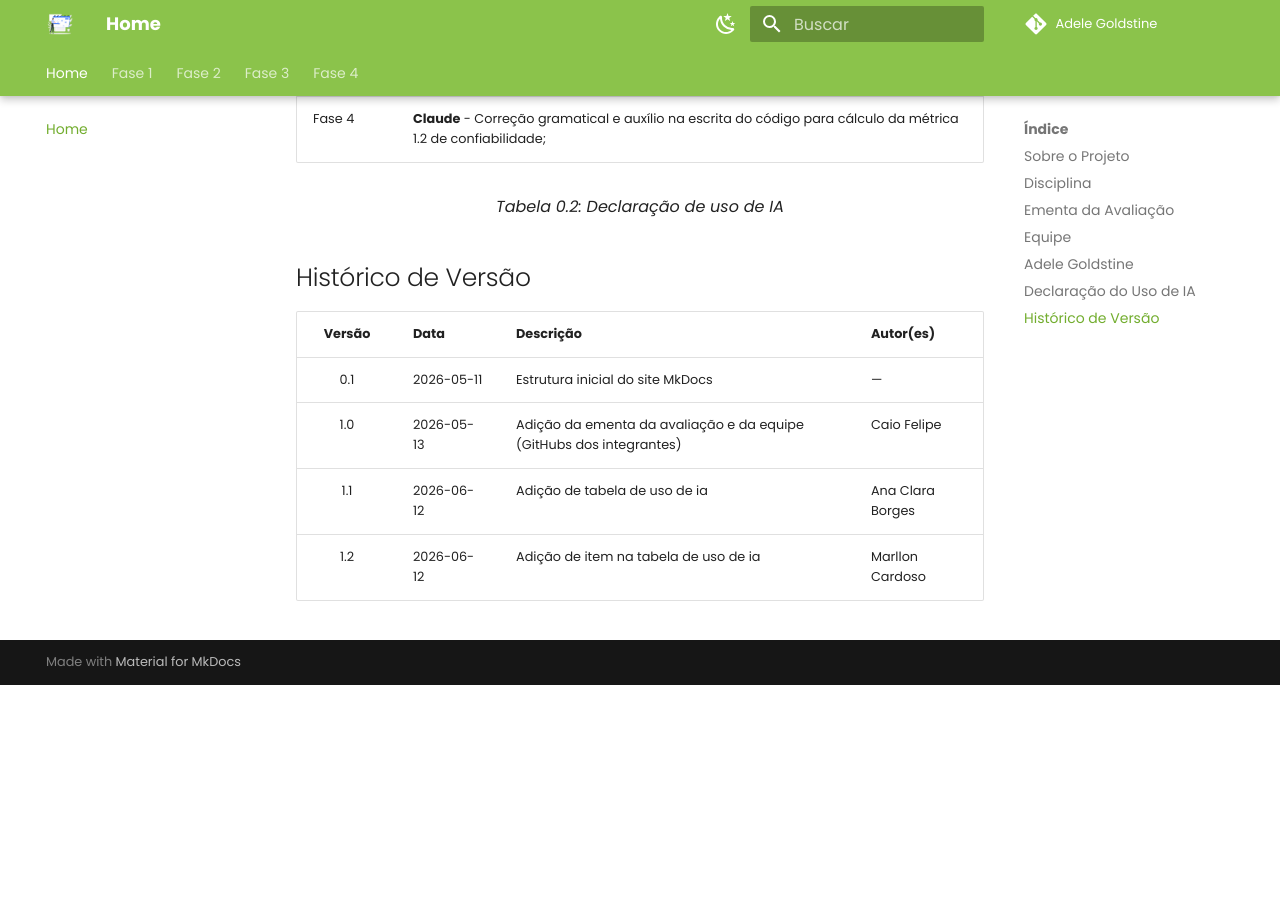
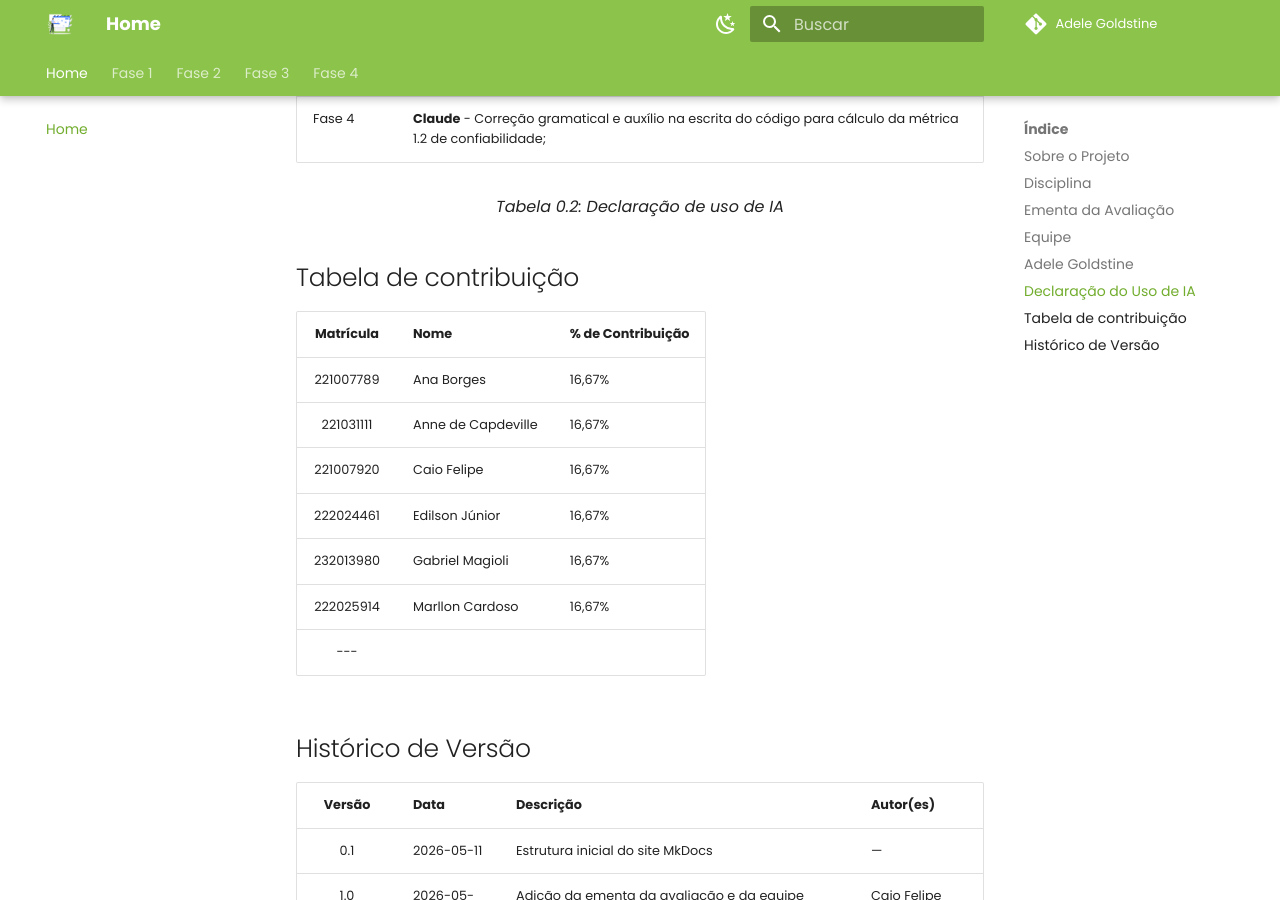
Before and after one commit to FCTE-Qualidade-de-Software-1/2026-1_T01_ADELE_GOLDSTINE, an MkDocs documentation site: the page built from docs/index.md, in a window 1280 px wide and 900 px high, scrolled down 2065 px. Built offline with MkDocs 1.6.1 and Material for MkDocs 9.7.7, drawn with Linux system fonts in a browser that asks for light colours; comment, search, counter and statistics services are not loaded; before the commit the page ends 2750 px from its top, so only the background shows below that.

Commit message:
docs: adiciona tabela de contribuição.

```diff
--- a/docs/index.md
+++ b/docs/index.md
@@ -54,6 +54,19 @@
   <font size="3"><figcaption>Tabela 0.2: Declaração de uso de IA</figcaption></font>
 </div>
 
+
+## Tabela de contribuição
+
+| Matrícula | Nome       | % de Contribuição                  |
+|:------:|:-----------|:---------------------------|
+| 221007789    | Ana Borges | 16,67%  |
+| 221031111    | Anne de Capdeville | 16,67%  |
+| 221007920    | Caio Felipe | 16,67%  |
+| 222024461    | Edilson Júnior | 16,67%  |
+| 232013980    | Gabriel Magioli | 16,67%  |
+| 222025914    | Marllon Cardoso | 16,67%  |
+---
+
 ## Histórico de Versão
 
 | Versão | Data       | Descrição                              | Autor(es) |
```
